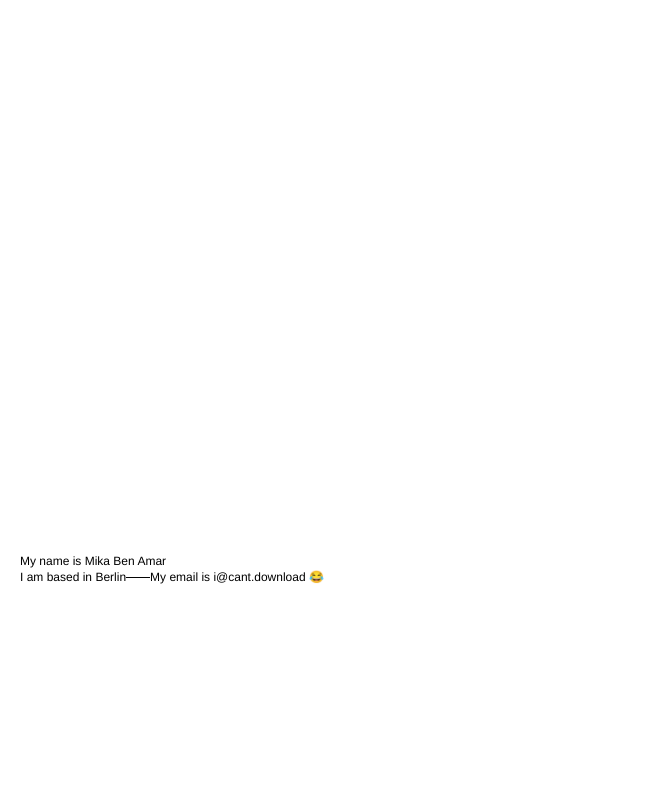
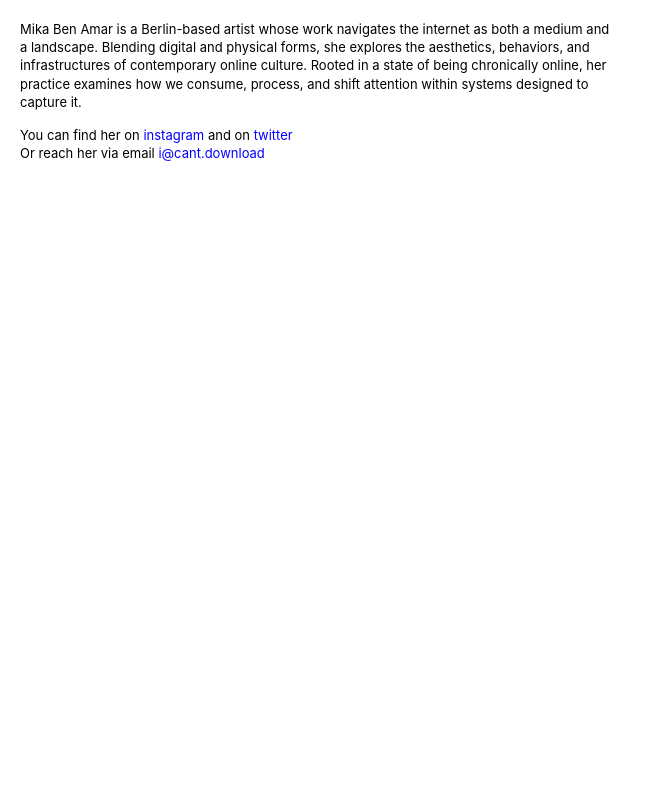
Before and after one commit to 100o111/post.technology, a plain HTML site: page index.html in a window 1280 px wide. Shown: the whole page, without its empty margins (0-652 px from the left). Drawn offline with Linux system fonts and the light colour scheme; a web font is replaced by a local one.

Commit message:
Update index.html

```diff
--- a/index.html
+++ b/index.html
@@ -16,62 +16,37 @@
     html, body {
       margin: 0;
       padding: 0;
-      font-family: Helvetica, Arial, sans-serif;
-      font-size: 12px;
-      line-height: 1.35;
+      font-family: 'SF Pro Display', Helvetica, Arial, sans-serif;
+      font-size: 13px;
+      line-height: 1.4;
       color: black;
       background: white;
-      display: flex;
-      flex-direction: column;
-      height: 100vh;
-      justify-content: space-between;
     }
 
-    .wrapper {
-      display: flex;
-      justify-content: flex-start;
-      align-items: flex-end;
-      height: 100%;
-      padding: 10px 20px;
-      box-sizing: border-box;
+    .content {
+      padding: 20px;
+      max-width: 600px;
     }
 
-    .container {
-      max-width: 740px;
-      margin-bottom: 5px;
-    }
-
-    .container p + p {
-      margin-top: 200px;
+    p {
+      margin: 0 0 15px 0;
     }
 
     a {
-      color: inherit;
+      color: blue;
       text-decoration: none;
-      transition: color 0.2s;
-    }
-
-    a:hover {
-      color: blue;
-    }
-
-    .emdash {
-      font-family: 'SF Pro Display', sans-serif;
     }
   </style>
 </head>
 <body>
-  <div class="wrapper">
-    <div class="container">
+  <div class="content">
     <p>
-        My name is Mika Ben Amar<br>
-        I am based in Berlin<span class="emdash">——</span>My email is <a href="mailto:i@cant.download">i@cant.download</a> 😂
+      Mika Ben Amar is a Berlin-based artist whose work navigates the internet as both a medium and a landscape. Blending digital and physical forms, she explores the aesthetics, behaviors, and infrastructures of contemporary online culture. Rooted in a state of being chronically online, her practice examines how we consume, process, and shift attention within systems designed to capture it.
     </p>
-
     <p>
-
+      You can find her on <a href="https://www.instagram.com/100o111/" target="_blank">instagram</a> and on <a href="https://x.com/100o111" target="_blank">twitter</a><br>
+      Or reach her via email <a href="mailto:i@cant.download">i@cant.download</a>
     </p>
-    </div>
   </div>
 </body>
 </html>
```
Lines whose indentation alone changed are shown as unchanged.
